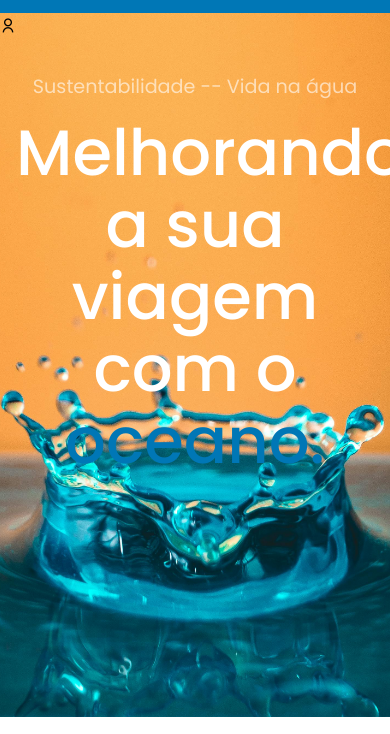
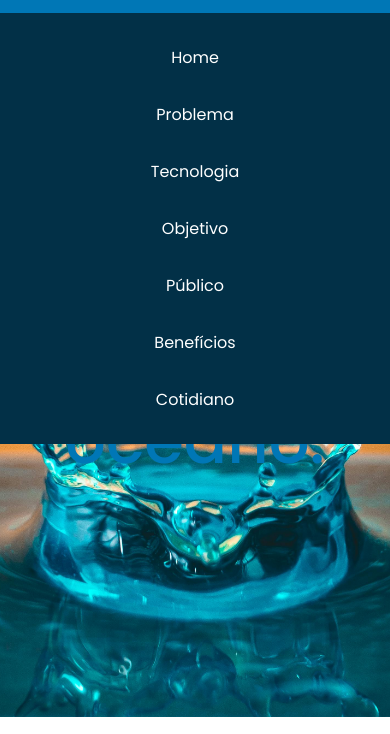
Before and after one commit to thypedy/GS-site, a plain HTML site: page index.html in a window 390 px wide. Both pictures are taken after a click on the element 362 px from the left and 50 px from the top of the page. Shown: the part 88-822 px from the top of the page. Drawn offline with nearby package versions, Linux system fonts and the light colour scheme.

Commit message:
Add files via upload

```diff
--- a/index.html
+++ b/index.html
@@ -83,7 +83,7 @@
       <p class="section__subheader2">Sessão 2</p>
       <h2 class="section__header">Nossa Abordagem Sustentável</h2>
       <p class="section__description">
-        <span>Pulseira inteligente</span> para mergulhadores que detecta e coleta resíduos marinhos, registra áreas
+        <span>Pulseira inteligente</span> para mergulhadores que detecta resíduos marinhos, registra áreas
         afetadas e fornece
         feedback em tempo real.
       </p>
@@ -217,7 +217,7 @@
       </div>
     </div>
     <div class="footer__bar">
-      Copyright © 2023 Web Design Mastery. All rights reserved.
+      Copyright © 2024 Criado para o GS. All rights reserved.
     </div>
   </footer>
 
--- a/main.js
+++ b/main.js
@@ -115,27 +115,9 @@ document.addEventListener('DOMContentLoaded', () => {
   }
 });
 
-// Verifica se o login foi bem-sucedido (suponha que a variável isLoggedIn seja verdadeira)
-const isLoggedIn = true; // Supondo que o login seja bem-sucedido
+const menuBtn = document.getElementById("menu-btn");
+const navLinks = document.getElementById("nav-links");
 
-// Função para atualizar a exibição dos elementos após o login
-function updateUIAfterLogin() {
-  // Oculta os botões de criar conta e login
-  const createAccountBtn = document.getElementById('createAccountBtn');
-  const loginBtn = document.getElementById('loginBtn');
-  if (createAccountBtn && loginBtn) {
-    createAccountBtn.style.display = 'none';
-    loginBtn.style.display = 'none';
-  }
-
-  // Exibe o ícone de perfil
-  const profileIcon = document.getElementById('profileIcon');
-  if (profileIcon) {
-    profileIcon.style.display = 'block';
-  }
-}
-
-// Verifica se o login foi bem-sucedido e atualiza a interface
-if (isLoggedIn) {
-  updateUIAfterLogin();
-}
+menuBtn.addEventListener("click", () => {
+  navLinks.classList.toggle("open");
+});
--- a/styles.css
+++ b/styles.css
@@ -23,7 +23,8 @@
   padding: 5rem 1rem;
 }
 
-.section__subheader, .section__subheader2 {
+.section__subheader,
+.section__subheader2 {
   margin-bottom: 0.5rem;
   position: relative;
   font-weight: 500;
@@ -86,7 +87,8 @@ a {
   max-width: 120px;
 }
 
-html, body {
+html,
+body {
   scroll-behavior: smooth;
 }
 
@@ -130,12 +132,13 @@ nav {
   list-style: none;
   position: absolute;
   width: 100%;
+  height: auto;
   padding: 2rem;
   display: flex;
   align-items: center;
   flex-direction: column;
   gap: 2rem;
-  background-color: rgba(30, 81, 192, 0.9);
+  background-color: var(--primary-color-yellow);
   transform: translateY(-100%);
   transition: 0.5s;
   z-index: -1;
@@ -177,7 +180,8 @@ nav {
   text-align: center;
 }
 
-.header__container h1 span , .solution__content p span{
+.header__container h1 span,
+.solution__content p span {
   color: var(--primary-color);
 }
 
@@ -504,7 +508,8 @@ nav {
 
 iframe {
   width: 500px;
-  height: 315px; /* Ajuste conforme necessário */
+  height: 315px;
+  /* Ajuste conforme necessário */
   margin-left: 120px;
   border: none;
 }
@@ -512,11 +517,16 @@ iframe {
 /* Consulta de mídia para telas menores */
 @media screen and (max-width: 420px) {
   iframe {
-    width: 90%; /* Define a largura do vídeo para ocupar 90% do contêiner pai */
-    height: auto; /* Permite que a altura seja ajustada automaticamente de acordo com a largura */
-    margin-left: auto; /* Centraliza horizontalmente */
-    margin-right: auto; /* Centraliza horizontalmente */
-    display: block; /* Garante que o iframe seja exibido como bloco */
+    width: 90%;
+    /* Define a largura do vídeo para ocupar 90% do contêiner pai */
+    height: auto;
+    /* Permite que a altura seja ajustada automaticamente de acordo com a largura */
+    margin-left: auto;
+    /* Centraliza horizontalmente */
+    margin-right: auto;
+    /* Centraliza horizontalmente */
+    display: block;
+    /* Garante que o iframe seja exibido como bloco */
   }
 }
 
```
Also changed, not shown: criarConta.html (line endings or trailing spaces), criarConta.js (line endings or trailing spaces), login.css (line endings or trailing spaces), login.html (line endings or trailing spaces), login.js (line endings or trailing spaces), styleCriarConta.css (line endings or trailing spaces).
